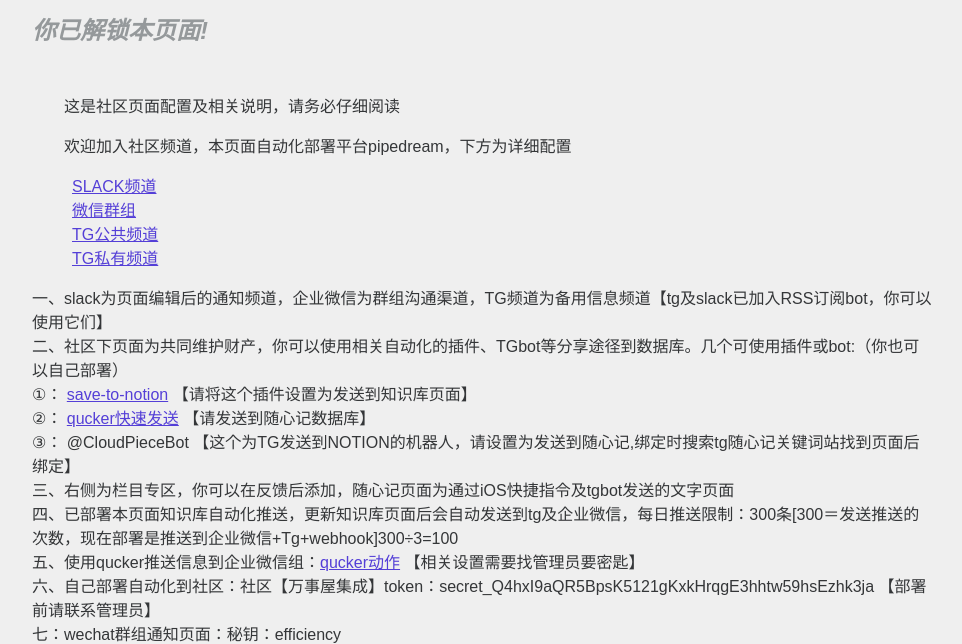
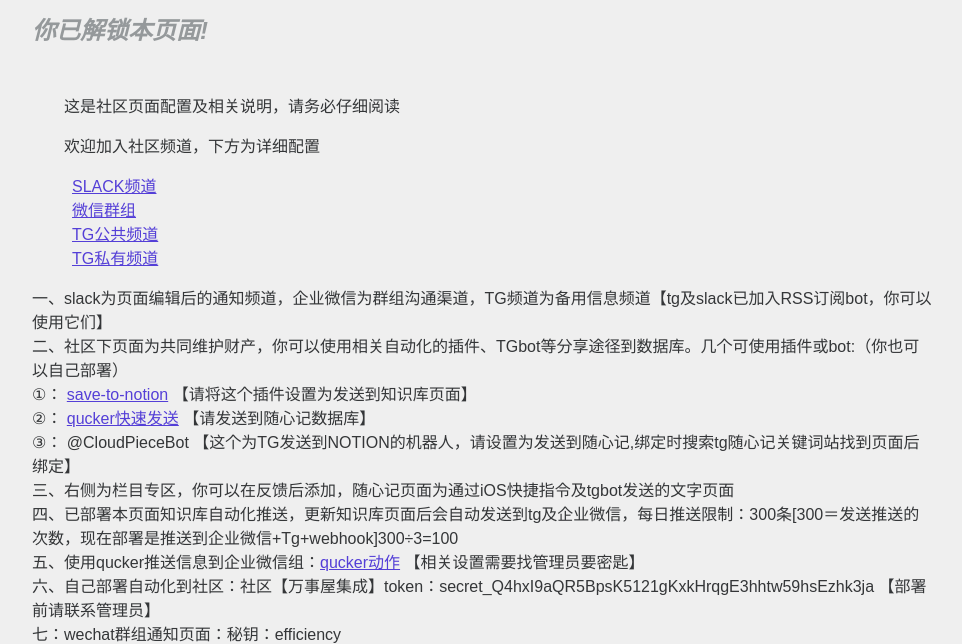
Before and after one commit to rcy1314/Efficiency-encryption, a plain HTML site: page GG/index.html in a window 1280 px wide. Shown: the part 144-788 px from the top of the page, without its empty margins (158-1120 px from the left). Drawn offline with Linux system fonts and the light colour scheme.

Commit message:
Update index.html

```diff
--- a/GG/index.html
+++ b/GG/index.html
@@ -25,7 +25,7 @@
     <h1>社区文档说明</h1>
     <h2>你已解锁本页面!</h2>
     <p>这是社区页面配置及相关说明，请务必仔细阅读</p>
-    <p>欢迎加入社区频道，本页面自动化部署平台pipedream，下方为详细配置</p>
+    <p>欢迎加入社区频道，下方为详细配置</p>
             <ul>
                 <li><a target="_blank" rel="noopener" href="https://join.slack.com/t/noise-ap18255/shared_invite/zt-13ah3s88j-Za1h9eSyYbLt5gQ2j_i3Tw">SLACK频道</a></li>
                 <li><a target="_blank" rel="noopener" href="https://cdn.jsdelivr.net/gh/rcy1314/tuchuang@main/NV/qrcode_430-(2).4r0do1ej74m0.jpg">微信群组</a></li>
```
